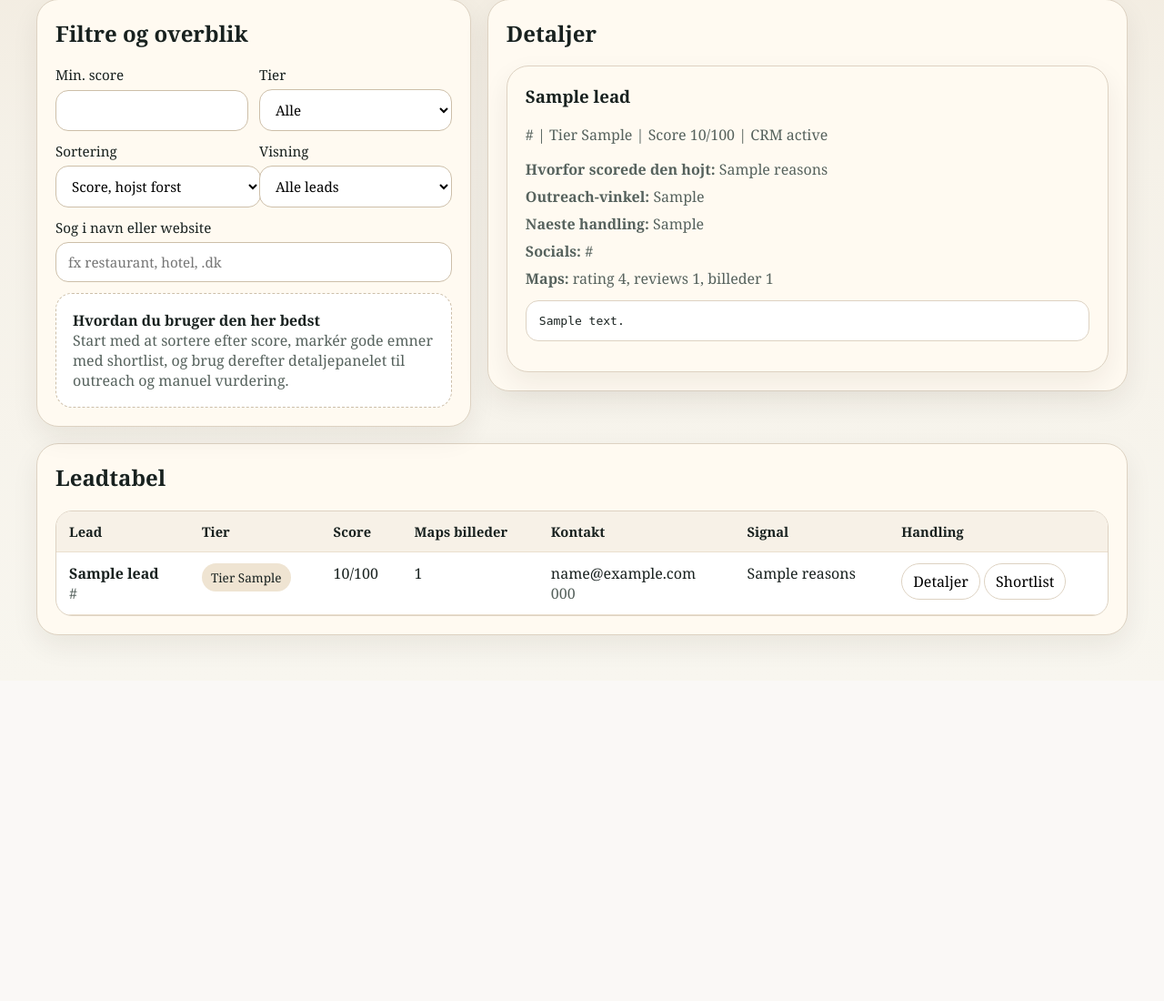
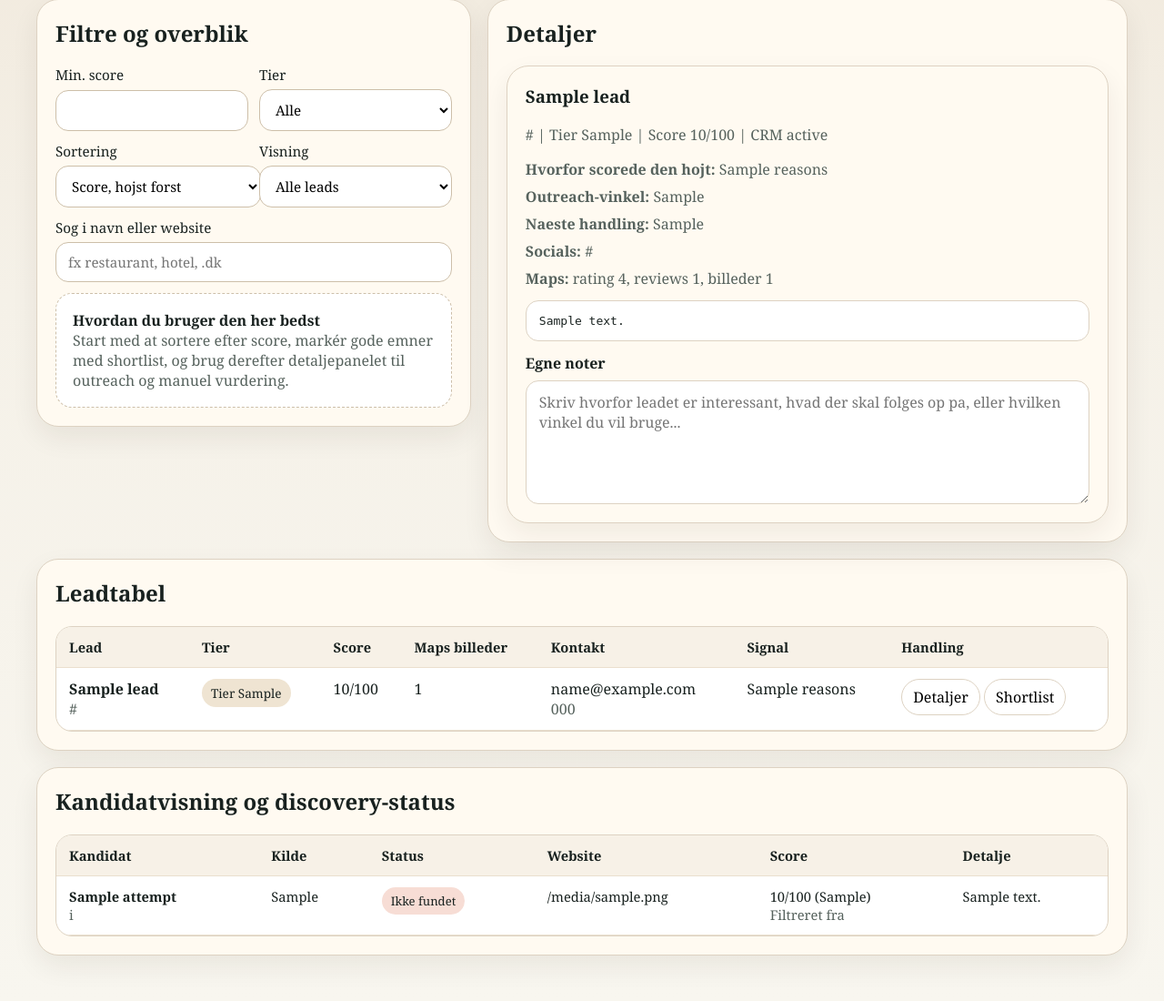
Before and after one commit to gustavharmsen/2026-04-19-import-requests-from-bs4-import-beautifulsoup, a Flask app: template templates/results.html in a window 1280 px wide. Shown: the part 311-1411 px from the top of the page at 91% size. Before the commit the page ends 1030 px from the top, so only its background shows below. Run offline with Flask 3, Linux system fonts and the light colour scheme; the template is opened without the code that fills it: most values are stand-ins (such as "Sample title", 1, 10 or a date in 2020).

Commit message:
Add discovery audit and persistent shortlist notes

```diff
--- a/app.py
+++ b/app.py
@@ -13,7 +13,7 @@ from lead_engine import (
     DEFAULT_SERVICE,
     NICHE_CONFIGS,
     ScanConfig,
-    run_scan,
+    run_scan_report,
 )
 
 
@@ -52,10 +52,12 @@ def index():
         elif websites_text:
             config.websites_arg = websites_text.replace("\n", ",")
 
-        leads = run_scan(config)
+        report = run_scan_report(config)
+        leads = report.leads
         return render_template(
             "results.html",
             leads=leads,
+            attempts=report.attempts,
             config=config,
             csv_name=Path(config.output_csv).name if leads else None,
             md_name=Path(config.output_md).name if leads else None,
--- a/lead_engine.py
+++ b/lead_engine.py
@@ -179,6 +179,26 @@ class LeadSource:
     website: str | None
     source_type: str
     row: dict[str, str] = field(default_factory=dict)
+
+
+@dataclass
+class ScanAttempt:
+    source_type: str
+    input_name: str
+    search_city: str
+    search_query: str
+    discovered_website: str | None
+    discovery_status: str
+    detail: str
+    lead_score: int | None = None
+    lead_tier: str | None = None
+    kept_as_lead: bool = False
+
+
+@dataclass
+class ScanReport:
+    leads: list[BusinessLead]
+    attempts: list[ScanAttempt]
 
 
 @dataclass
@@ -992,24 +1012,28 @@ def collect_sources(config: ScanConfig, session: requests.Session) -> list[LeadS
     return [LeadSource(website=url, source_type="search") for url in found]
 
 
-def run_scan(config: ScanConfig) -> list[BusinessLead]:
+def run_scan_report(config: ScanConfig) -> ScanReport:
     session = build_session()
     try:
         sources = collect_sources(config, session)
     except (FileNotFoundError, requests.RequestException) as exc:
         print(str(exc))
-        return []
+        return ScanReport(leads=[], attempts=[])
 
     if not sources:
         print("Ingen virksomheder blev fundet. Proev --source-csv, --websites eller --input-websites.")
-        return []
+        return ScanReport(leads=[], attempts=[])
 
     leads: list[BusinessLead] = []
+    attempts: list[ScanAttempt] = []
     scanned = 0
     for source in sources:
         if scanned >= config.max_businesses:
             break
 
+        input_name = get_csv_value(source.row, "name") or source.website or "ukendt"
+        search_city = get_csv_value(source.row, "city") or config.city
+        search_query = get_csv_value(source.row, "query") or config.query
         resolved_website = discover_website_for_source(
             session,
             source,
@@ -1018,6 +1042,17 @@ def run_scan(config: ScanConfig) -> list[BusinessLead]:
         )
         if not resolved_website:
             print(f"\nSpringer over kilde uden website: {get_csv_value(source.row, 'name') or source.row or 'ukendt'}")
+            attempts.append(
+                ScanAttempt(
+                    source_type=source.source_type,
+                    input_name=input_name,
+                    search_city=search_city,
+                    search_query=search_query,
+                    discovered_website=None,
+                    discovery_status="ikke-fundet",
+                    detail="Kunne ikke finde et brugbart website for kandidaten",
+                )
+            )
             continue
 
         source.website = resolved_website
@@ -1035,10 +1070,36 @@ def run_scan(config: ScanConfig) -> list[BusinessLead]:
             )
         except requests.RequestException as exc:
             print(f"  Springer over side pa grund af fejl: {exc}")
+            attempts.append(
+                ScanAttempt(
+                    source_type=source.source_type,
+                    input_name=input_name,
+                    search_city=search_city,
+                    search_query=search_query,
+                    discovered_website=resolved_website,
+                    discovery_status="fundet-men-fejl",
+                    detail=str(exc),
+                )
+            )
             continue
 
+        kept = lead.lead_score >= config.min_score
         if lead.lead_score >= config.min_score:
             leads.append(lead)
+        attempts.append(
+            ScanAttempt(
+                source_type=source.source_type,
+                input_name=input_name,
+                search_city=search_city,
+                search_query=search_query,
+                discovered_website=resolved_website,
+                discovery_status="fundet",
+                detail="Scannet succesfuldt",
+                lead_score=lead.lead_score,
+                lead_tier=lead.lead_tier,
+                kept_as_lead=kept,
+            )
+        )
         for analysis in analyses:
             print(
                 f"  Billede: {analysis.url} | "
@@ -1050,7 +1111,11 @@ def run_scan(config: ScanConfig) -> list[BusinessLead]:
     leads = sorted(leads, key=lambda item: item.lead_score, reverse=True)
     print_summary(leads)
     persist_outputs(leads, config)
-    return leads
+    return ScanReport(leads=leads, attempts=attempts)
+
+
+def run_scan(config: ScanConfig) -> list[BusinessLead]:
+    return run_scan_report(config).leads
 
 
 def persist_outputs(leads: list[BusinessLead], config: ScanConfig) -> None:
--- a/templates/results.html
+++ b/templates/results.html
@@ -172,6 +172,33 @@
         gap: 8px;
         color: var(--muted);
       }
+      .notes {
+        margin-top: 12px;
+        display: grid;
+        gap: 8px;
+      }
+      .notes textarea {
+        min-height: 110px;
+        resize: vertical;
+        border-radius: 14px;
+        border: 1px solid var(--line);
+        padding: 12px 14px;
+        font: inherit;
+        background: #fff;
+      }
+      .audit-table td, .audit-table th {
+        font-size: 0.92rem;
+      }
+      .status-pill {
+        display: inline-flex;
+        padding: 6px 10px;
+        border-radius: 999px;
+        font-size: 0.82rem;
+        background: #efe4d2;
+      }
+      .status-found { background: #dff3e7; }
+      .status-missing { background: #f7ddd5; }
+      .status-error { background: #f6e7c9; }
       .empty {
         padding: 18px;
         border-radius: 18px;
@@ -296,6 +323,10 @@
                 <div><strong>Maps:</strong> rating {{ lead.maps_rating if lead.maps_rating is not none else '-' }}, reviews {{ lead.maps_review_count if lead.maps_review_count is not none else '-' }}, billeder {{ lead.maps_image_count if lead.maps_image_count is not none else '-' }}</div>
               </div>
               <pre>{{ lead.pitch_body }}</pre>
+              <div class="notes">
+                <strong>Egne noter</strong>
+                <textarea class="lead-note" data-index="{{ loop.index0 }}" placeholder="Skriv hvorfor leadet er interessant, hvad der skal folges op pa, eller hvilken vinkel du vil bruge..."></textarea>
+              </div>
             </article>
             {% endfor %}
           </div>
@@ -350,6 +381,54 @@
           </table>
         </div>
       </section>
+
+      <section class="panel" style="margin-top: 18px;">
+        <h2>Kandidatvisning og discovery-status</h2>
+        <div class="table-wrap">
+          <table class="audit-table">
+            <thead>
+              <tr>
+                <th>Kandidat</th>
+                <th>Kilde</th>
+                <th>Status</th>
+                <th>Website</th>
+                <th>Score</th>
+                <th>Detalje</th>
+              </tr>
+            </thead>
+            <tbody>
+              {% for attempt in attempts %}
+              <tr>
+                <td>
+                  <strong>{{ attempt.input_name }}</strong><br>
+                  <span class="meta">{{ attempt.search_query }} i {{ attempt.search_city }}</span>
+                </td>
+                <td>{{ attempt.source_type }}</td>
+                <td>
+                  {% if attempt.discovery_status == 'fundet' %}
+                  <span class="status-pill status-found">Fundet</span>
+                  {% elif attempt.discovery_status == 'ikke-fundet' %}
+                  <span class="status-pill status-missing">Ikke fundet</span>
+                  {% else %}
+                  <span class="status-pill status-error">Fejl</span>
+                  {% endif %}
+                </td>
+                <td>{{ attempt.discovered_website or '-' }}</td>
+                <td>
+                  {% if attempt.lead_score is not none %}
+                    {{ attempt.lead_score }}/100{% if attempt.lead_tier %} ({{ attempt.lead_tier }}){% endif %}
+                    {% if not attempt.kept_as_lead %}<br><span class="meta">Filtreret fra</span>{% endif %}
+                  {% else %}
+                    -
+                  {% endif %}
+                </td>
+                <td>{{ attempt.detail }}</td>
+              </tr>
+              {% endfor %}
+            </tbody>
+          </table>
+        </div>
+      </section>
       {% endif %}
     </div>
 
@@ -357,7 +436,9 @@
     <script>
       const rows = Array.from(document.querySelectorAll('.lead-row'));
       const cards = Array.from(document.querySelectorAll('.lead-card'));
-      const shortlist = new Set();
+      const storageKey = {{ ('lead-engine:' ~ config.niche ~ ':' ~ config.city ~ ':' ~ config.query)|tojson }};
+      const savedState = JSON.parse(localStorage.getItem(storageKey) || '{"shortlist":[],"notes":{}}');
+      const shortlist = new Set(savedState.shortlist || []);
 
       const scoreInput = document.getElementById('filter-score');
       const tierInput = document.getElementById('filter-tier');
@@ -366,6 +447,17 @@
       const sortInput = document.getElementById('sort-mode');
       const avgStat = document.getElementById('stat-average');
       const shortlistStat = document.getElementById('stat-shortlist');
+
+      function persistState() {
+        const notes = {};
+        document.querySelectorAll('.lead-note').forEach(note => {
+          if (note.value.trim()) notes[note.dataset.index] = note.value;
+        });
+        localStorage.setItem(storageKey, JSON.stringify({
+          shortlist: Array.from(shortlist),
+          notes
+        }));
+      }
 
       function showCard(index) {
         cards.forEach(card => card.classList.remove('active'));
@@ -433,8 +525,20 @@
             shortlist.add(index);
             button.classList.add('active');
           }
+          persistState();
           applyFilters();
         });
+      });
+
+      document.querySelectorAll('.lead-note').forEach(note => {
+        note.value = (savedState.notes && savedState.notes[note.dataset.index]) || '';
+        note.addEventListener('input', persistState);
+      });
+
+      document.querySelectorAll('.shortlist-btn').forEach(button => {
+        if (shortlist.has(button.dataset.index)) {
+          button.classList.add('active');
+        }
       });
 
       [scoreInput, tierInput, textInput, viewInput, sortInput].forEach(control => {
```
